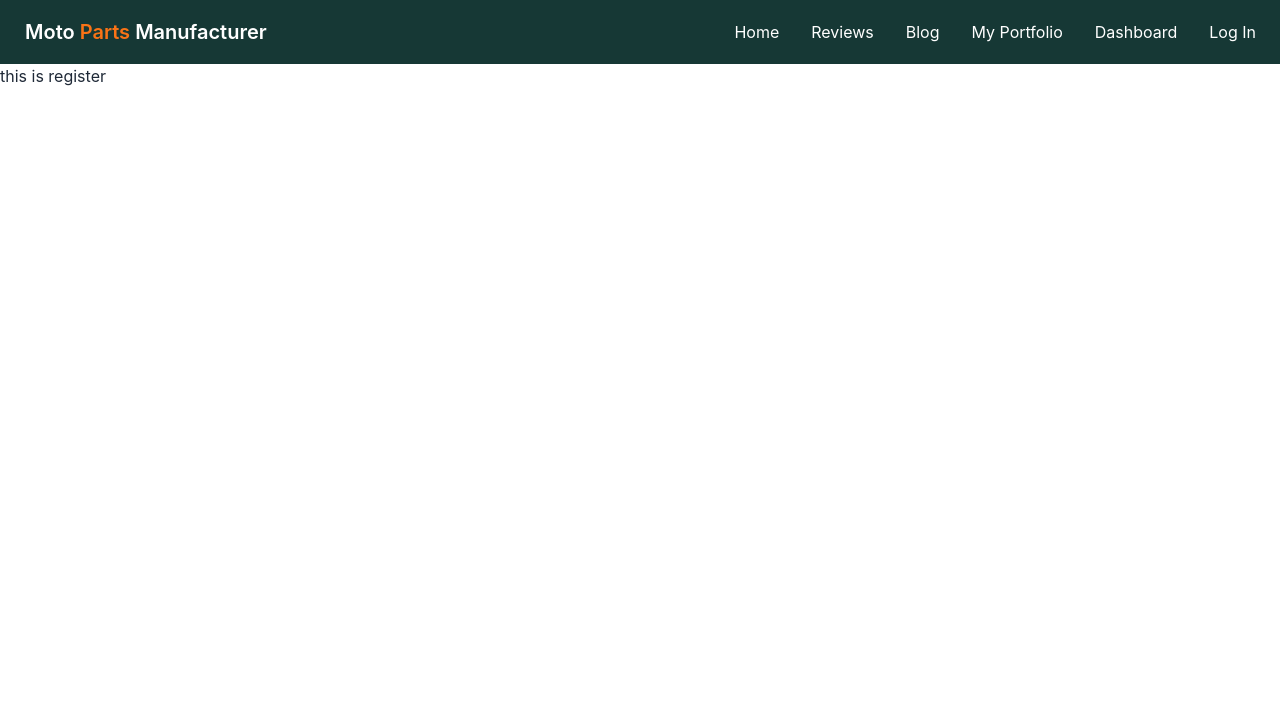
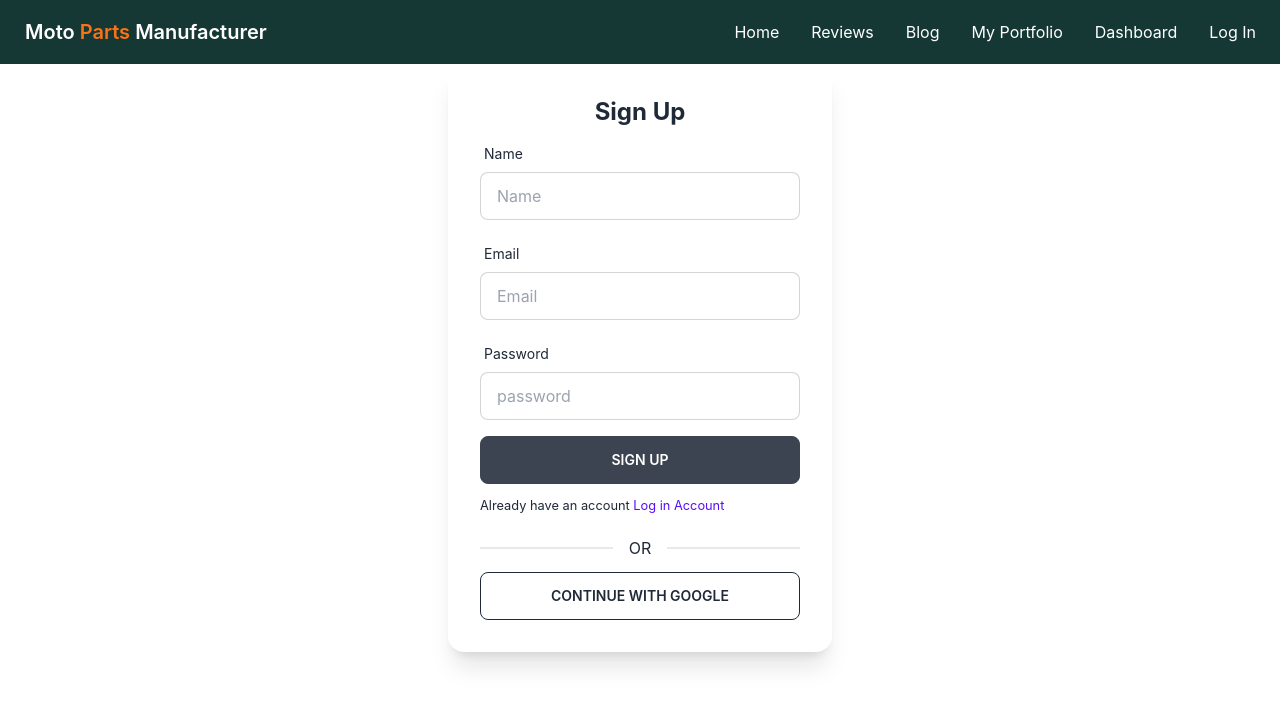
Before and after one commit to Rijonahmed/Moto-Parts-client-site, a React (Create React App) app: page /register in a window 1280 px wide. Shown: the top 706 px of the page. Built offline with nearby package versions, Linux system fonts and the light colour scheme.

Commit message:
register page firebase set

```diff
--- a/src/Pages/Authentication/LogIn.js
+++ b/src/Pages/Authentication/LogIn.js
@@ -1,17 +1,43 @@
 import React from 'react';
 import Social from './Social';
 import { useForm } from "react-hook-form";
+import { useSignInWithEmailAndPassword } from 'react-firebase-hooks/auth';
+import auth from '../../firebase.init';
+import Loading from '../Loading/Loading';
+import { Link } from 'react-router-dom';
 
 const LogIn = () => {
   const { register, formState: { errors }, handleSubmit } = useForm();
+
+  const [
+    signInWithEmailAndPassword,
+    user,
+    loading,
+    error,
+  ] = useSignInWithEmailAndPassword(auth);
+
+
+  if (loading) {
+    return <Loading></Loading>
+  }
+  let signInError;
+
+  if (error) {
+    signInError = <p className='text-red-500'>{error.message}</p>
+
+  }
+
+
   const onSubmit = data => {
+
+    signInWithEmailAndPassword(data.email, data.password)
     console.log(data)
   };
   return (
     <div className='flex justify-center items-center'>
       <div class="card w-96 bg-base-100 shadow-xl">
         <div class="card-body">
-          <h2 class="text-center font-bold">Log In</h2>
+          <h2 class="text-center text-2xl font-bold">Log In</h2>
           <form onSubmit={handleSubmit(onSubmit)}>
 
             <div className="form-control w-full max-w-xs">
@@ -67,10 +93,12 @@ const LogIn = () => {
             </div>
 
 
-
+            {signInError}
 
             <input className='btn w-full max-w-xs' type="submit" value='Log In' />
           </form>
+
+          <p><small>New to Moto Parts Factory site <Link className='text-primary' to="/register">Create a new Account</Link></small></p>
 
 
           <Social></Social>
--- a/src/Pages/Authentication/Register.js
+++ b/src/Pages/Authentication/Register.js
@@ -1,10 +1,137 @@
 import React from 'react';
+import { useForm } from 'react-hook-form';
+import { useCreateUserWithEmailAndPassword, useUpdateProfile } from 'react-firebase-hooks/auth';
+import auth from '../../firebase.init';
+import { Link } from 'react-router-dom';
+import Loading from '../Loading/Loading';
+import Social from './Social';
 
 const Register = () => {
+  const { register, formState: { errors }, handleSubmit } = useForm();
+
+  const [
+    createUserWithEmailAndPassword,
+    user,
+    loading,
+    error,
+  ] = useCreateUserWithEmailAndPassword(auth);
+
+  const [updateProfile, updating, updateError] = useUpdateProfile(auth);
+
+  const onSubmit = async data => {
+    console.log(data)
+    await createUserWithEmailAndPassword(data.email, data.password);
+    await updateProfile({ displayName: data.name });
+
+
+  };
+
+  if (loading || updating) {
+    return <Loading></Loading>
+  }
+
+  let signInError;
+
+  if (error || updateError) {
+    signInError = <p className='text-red-500'>{error.message}</p>
+
+  }
   return (
-    <div>
-      <h1>this is register</h1>
+    <div className='flex justify-center'>
+      <div className="card w-96 bg-base-100 shadow-xl">
+        <div className="card-body">
+          <h2 className="text-center text-2xl font-bold">Sign Up</h2>
+          <form onSubmit={handleSubmit(onSubmit)}>
 
+            <div className="form-control w-full max-w-xs">
+              <label className="label">
+                <span className="label-text">Name</span>
+
+              </label>
+              <input type="name" placeholder="Name" className="input input-bordered w-full max-w-xs"
+                {...register("name", {
+                  required: {
+                    value: true,
+                    message: 'name is required'
+                  }
+                })}
+
+              />
+              <label className="label">
+                {errors.email?.type === 'required' && <span className="label-text-alt text-red-600">{errors.name.massage}</span>}
+
+
+              </label>
+            </div>
+            <div className="form-control w-full max-w-xs">
+              <label className="label">
+                <span className="label-text">Email</span>
+
+              </label>
+              <input type="email" placeholder="Email" className="input input-bordered w-full max-w-xs"
+                {...register("email", {
+                  required: {
+                    value: true,
+                    massage: 'email is required'
+                  },
+                  pattern: {
+                    value: /[A-Za-z]{3}/,
+                    massage: 'Provide a valid email'
+                  }
+                })}
+
+              />
+              <label className="label">
+                {errors.email?.type === 'required' && <span className="label-text-alt text-red-600">{errors.email.massage}</span>}
+                {errors.email?.type === 'pattern' && <span className="label-text-alt text-red-600">{errors.email.massage}</span>}
+
+
+              </label>
+            </div>
+
+            <div className="form-control w-full max-w-xs">
+              <label className="label">
+                <span className="label-text">Password</span>
+
+              </label>
+              <input type="password" placeholder="password" className="input input-bordered w-full max-w-xs"
+                {...register("password", {
+                  required: {
+                    value: true,
+                    message: 'password is required'
+                  },
+                  minLength: {
+                    value: 6,
+                    message: 'six chareacter '
+                  }
+                })}
+
+              />
+              <label className="label">
+                {errors.password?.type === 'required' && <span className="label-text-alt text-red-600">{errors.password.message}</span>}
+                {errors.password?.type === 'minLength' && <span className="label-text-alt text-red-600">{errors.password.message}</span>}
+
+
+              </label>
+            </div>
+
+            {signInError}
+
+
+            <input className='btn w-full max-w-xs' type="submit" value='Sign Up' />
+          </form>
+
+          <p><small>Already have an account <Link
+            className='text-primary' to="/logIn">Log in Account</Link></small></p>
+
+          <Social></Social>
+
+
+
+
+
+        </div>
+      </div>
     </div>
   );
 };
--- a/src/Pages/Authentication/Social.js
+++ b/src/Pages/Authentication/Social.js
@@ -1,11 +1,21 @@
 import React from 'react';
 import { useSignInWithGoogle } from 'react-firebase-hooks/auth';
 import auth from '../../firebase.init';
+import Loading from '../Loading/Loading';
 
 const Social = () => {
   const [signInWithGoogle, user, loading, error] = useSignInWithGoogle(auth);
   if (user) {
     console.log(user);
+  }
+  if (loading) {
+    return <Loading></Loading>
+  }
+  let signInError;
+
+  if (error) {
+    signInError = <p className='text-red-500'>{error?.message}</p>
+
   }
 
 
@@ -13,6 +23,7 @@ const Social = () => {
 
     <div>
       <div class="divider w-full">OR</div>
+      {signInError}
       <button onClick={() => signInWithGoogle()} class="btn btn-outline w-full ">Continue with google</button>
     </div>
 
--- /dev/null
+++ b/src/Pages/Loading/Loading.js
@@ -0,0 +1,11 @@
+import React from 'react';
+
+const Loading = () => {
+  return (
+    <div className='h-screen'>
+      <button class="btn loading">loading...</button>
+    </div>
+  );
+};
+
+export default Loading;
```
